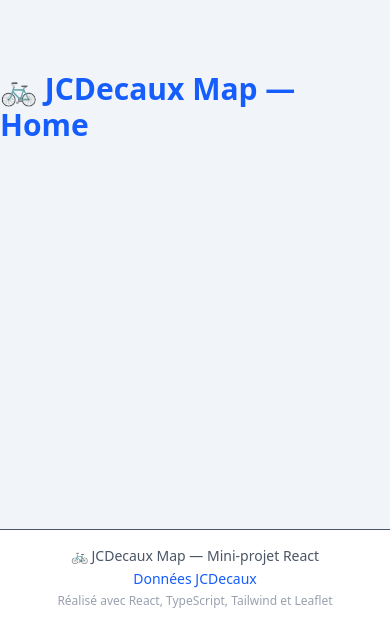
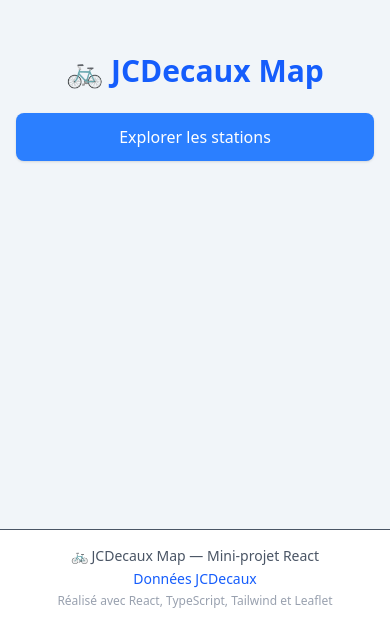
Before and after one commit to Numedios/Evoly-jcdecaux-map, a React (Vite) app: page / in a window 390 px wide. Shown: the part 315-940 px from the top of the page. Built offline with nearby package versions, Linux system fonts and the light colour scheme.

Commit message:
feat(ui): improve HomePage layout for mobile-first

```diff
--- a/src/features/HomePage.tsx
+++ b/src/features/HomePage.tsx
@@ -1,10 +1,18 @@
-// src/features/HomePage.tsx
+import { Link } from "react-router-dom";
+
 export default function HomePage() {
   return (
-    <div className="min-h-screen flex items-center justify-center bg-slate-100">
-      <h1 className="text-3xl font-bold text-blue-600">
-        🚲 JCDecaux Map — Home
+    <div className="min-h-screen flex flex-col items-center justify-center bg-slate-100 px-4">
+      <h1 className="text-3xl sm:text-4xl font-bold text-blue-600 mb-6 text-center">
+        🚲 JCDecaux Map
       </h1>
+
+      <Link
+        to="/stations"
+        className="w-full sm:w-auto text-center px-6 py-3 rounded-lg bg-blue-500 text-white shadow hover:bg-blue-600 transition"
+      >
+        Explorer les stations
+      </Link>
     </div>
   );
 }
```
